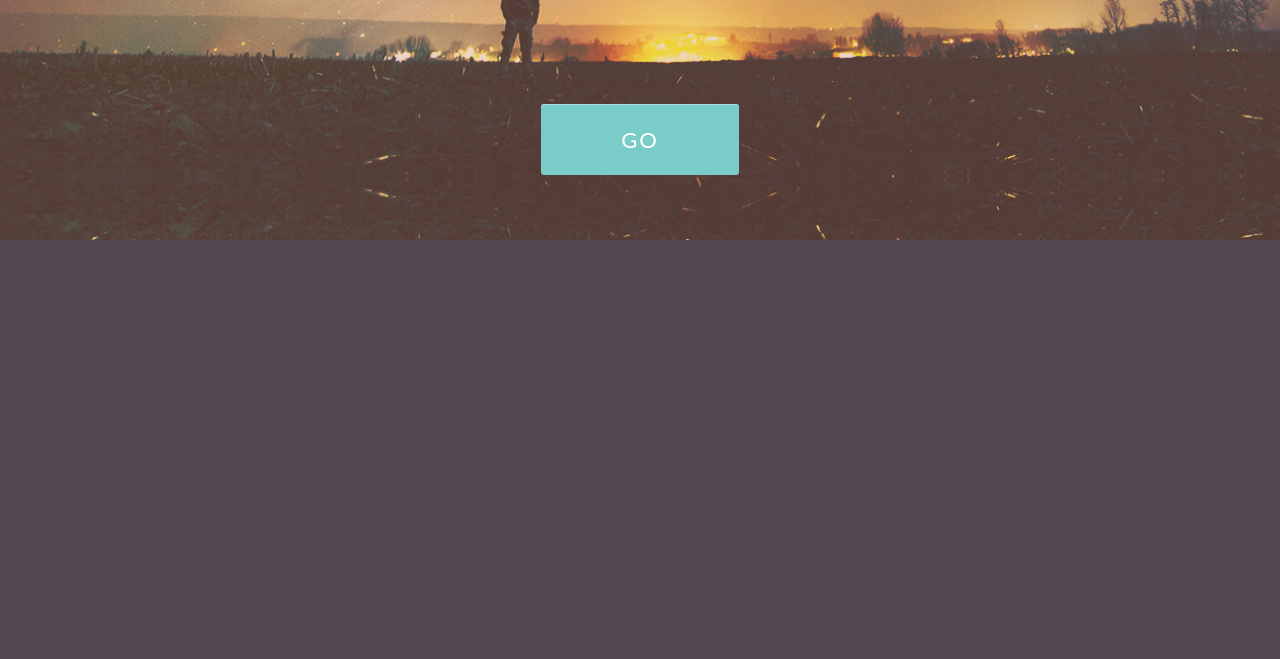
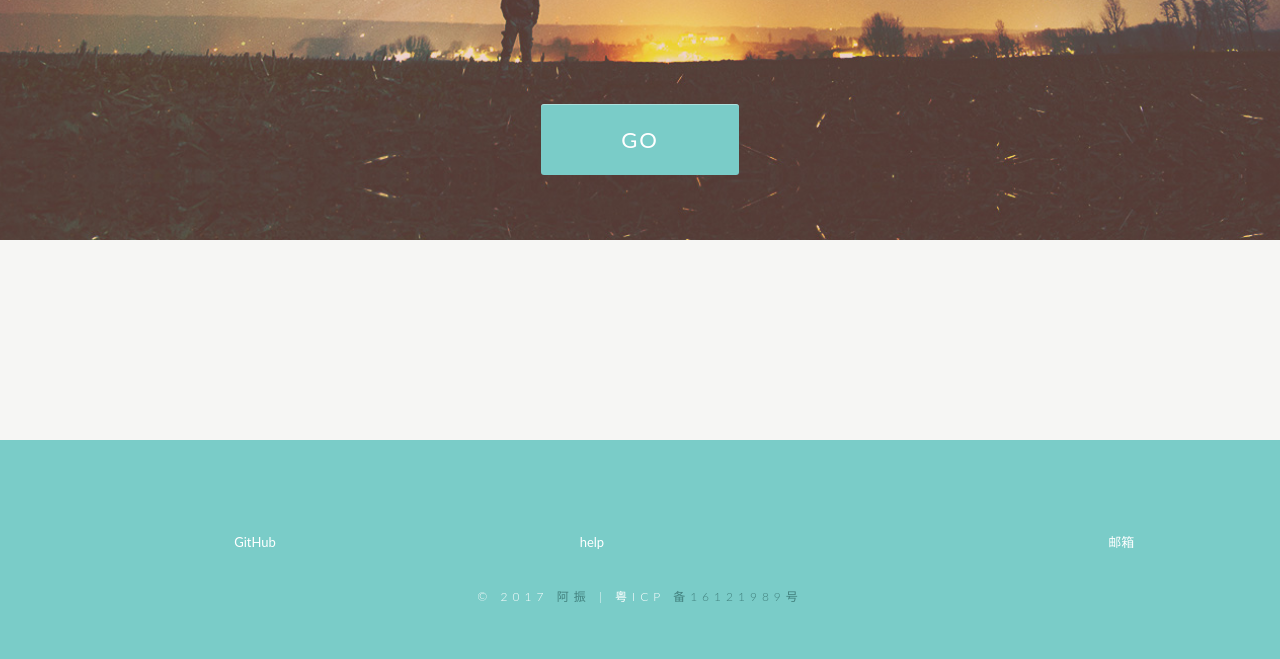
Before and after one commit to nehzx/AZBlog, a Django app: page / in a window 1280 px wide. Shown: the part 644-1303 px from the top of the page. Before the commit the page ends 884 px from the top, so only its background shows below. Run offline with Django 3.2, Linux system fonts and the light colour scheme; some libraries are stand-ins or nearby versions.

Commit message:
feat: index

```diff
--- a/templates/home/index.html
+++ b/templates/home/index.html
@@ -31,6 +31,38 @@
           </div>
         </div>
       </section>
+        <section class="design" id="design">
+            <div class="container" id="essay_list">
+
+            </div>
+        </section>
+
+        <footer style="padding-bottom: 35px">
+        <div class="container">
+          <div class="row">
+            <div class="col-md-4 text-center">
+              <ul class="footer-nav">
+                <li><a href="https://github.com/AZName" target="_blank">GitHub</a></li>
+              </ul>
+            </div>
+            <div class="col-md-3 text-center">
+              <ul class="footer-nav">
+                <li><a href="" target="_blank">help</a></li>
+              </ul>
+            </div>
+            <div class="col-md-2 col-md-offset-3 text-center">
+              <ul class="footer-nav">
+                <li><a href="Mailto:964190389@qq.com">邮箱</a></li>
+              </ul>
+            </div>
+          </div>
+          <div class="row">
+            <div class="col-md-12 text-center">
+              <p class="footer-credit">© 2017 <a href="https://github.com/AZName/" target="_blank">阿振</a> | 粤ICP   <a href="http://www.miitbeian.gov.cn/publish/query/indexFirst.action?spm=5176.7737023.2.2.TpGyQO&file=indexFirst.action" target="_blank">备16121989号</a></p>
+            </div>
+          </div>
+        </div>
+      </footer>
 
         <!--JAVASCRIPT-->
         <script src="/static/bootstrap/js/pace.min.js"></script>
```
